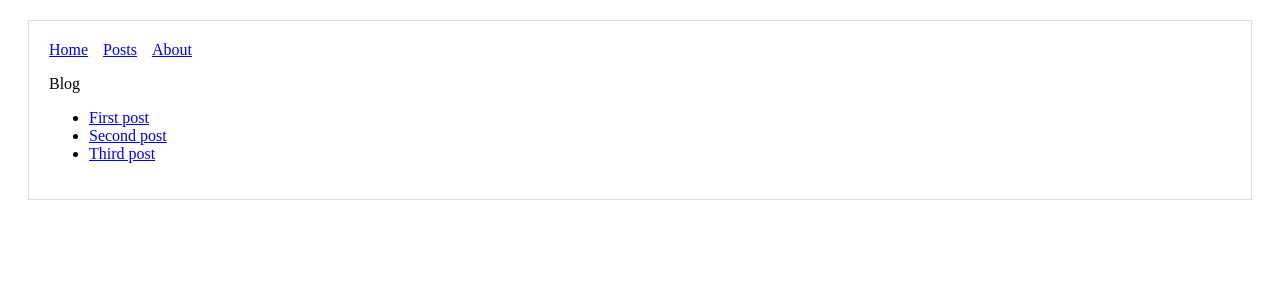
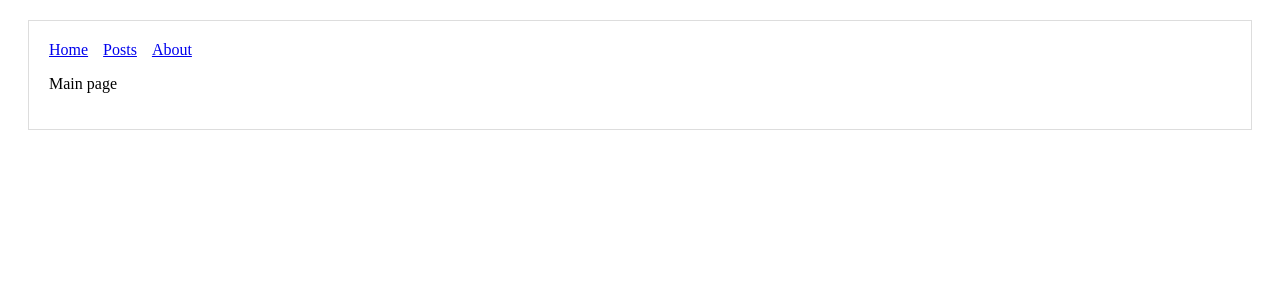
Before and after one commit to NikolasMelui/nextjs-test, a Next.js app: page / in a window 1280 px wide. Shown: the top 300 px of the page. Built offline with nearby package versions, Linux system fonts and the light colour scheme.

Commit message:
Fix main index.js file

```diff
--- a/pages/index.js
+++ b/pages/index.js
@@ -1,23 +1,12 @@
 import Layout from "../components/MyLayout";
-import Link from "next/link";
+import Header from "../components/Header";
 
-const PostLink = props => (
-  <li>
-    <Link href={`/post?title=${props.title}`}>
-      <a>{props.title}</a>
-    </Link>
-  </li>
+const Main = () => (
+  <div>
+    <Layout>
+      <p>Main page</p>
+    </Layout>
+  </div>
 );
 
-const Blog = () => (
-  <Layout>
-    <p>Blog</p>
-    <ul>
-      <PostLink title="First post" />
-      <PostLink title="Second post" />
-      <PostLink title="Third post" />
-    </ul>
-  </Layout>
-);
-
-export default Blog;
+export default Main;
```
